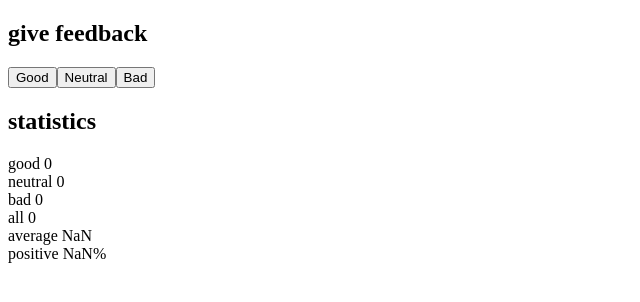
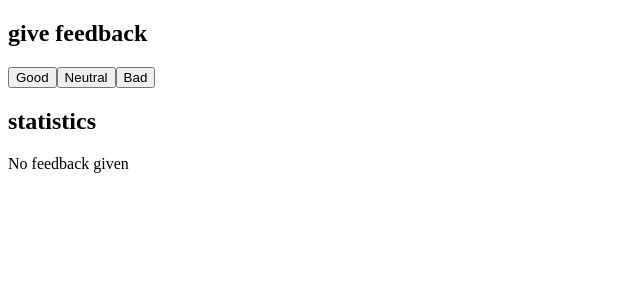
Before and after one commit to hangwl/fullstackopen, a React (Create React App) app in the folder part1/: page / in a window 1280 px wide. Shown: the top 302 px of the page, without its empty margins (0-640 px from the left). Built offline with nearby package versions, Linux system fonts and the light colour scheme.

Commit message:
Exercise 1.9

```diff
--- a/part1/src/App.js
+++ b/part1/src/App.js
@@ -6,10 +6,7 @@ const Button = (props) => (
   </button>
 )
 
-const Statistics = (props) => (
-  <div>
-    {props.label} {props.value}
-  </div>)
+const Statistics = (props) => (<div>{props.label} {props.value}</div>)
 
 const App = () => {
   // save clicks of each button to its own state
@@ -21,6 +18,8 @@ const App = () => {
   const average = (good-bad)/all
   const positive = 100*good/all
 
+  const hasFeedback = all > 0
+
   return (
     <div>
       <h2>give feedback</h2>
@@ -28,12 +27,19 @@ const App = () => {
       <Button handleClick={() => setNeutral(neutral+1)} text="Neutral"></Button>
       <Button handleClick={() => setBad(bad+1)} text="Bad"></Button>
       <h2>statistics</h2>
+      {hasFeedback ?(
+        <>
           <Statistics label="good" value={good}></Statistics>
           <Statistics label="neutral" value={neutral}></Statistics>
           <Statistics label="bad" value={bad}></Statistics>
           <Statistics label="all" value={all}></Statistics>
           <Statistics label="average" value={average}></Statistics>
           <Statistics label="positive" value={positive + '%'}></Statistics>
+        </>
+      ) : (
+        <p>No feedback given</p>
+      )}
+
     </div>
   )
 }
```
Lines whose indentation alone changed are shown as unchanged.
